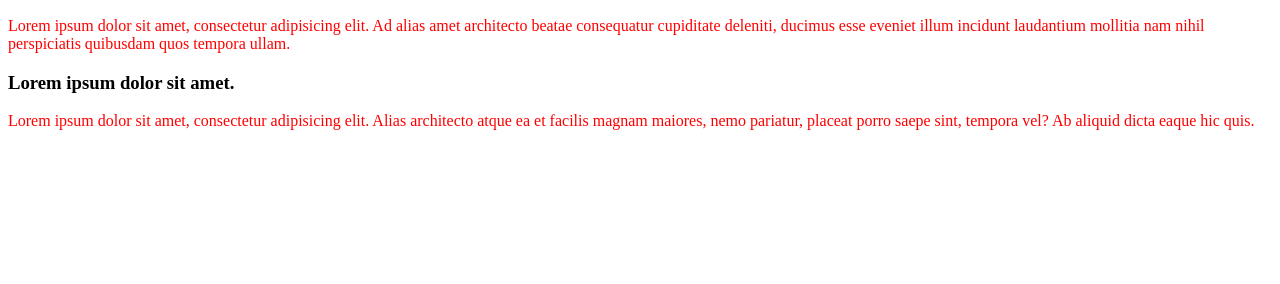
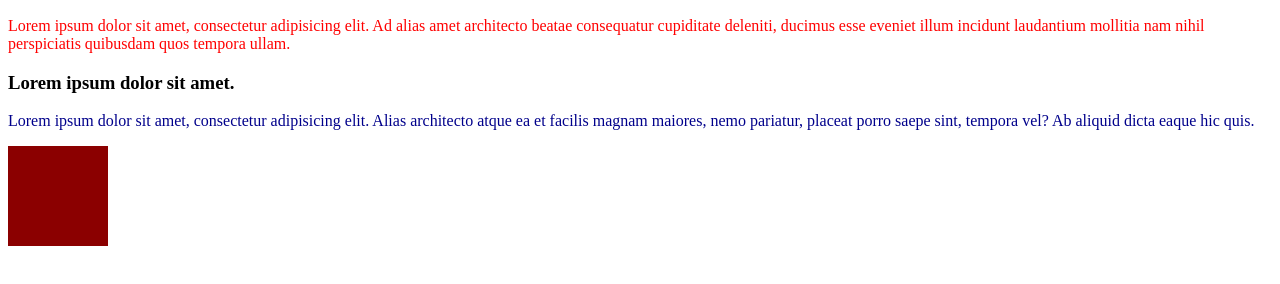
Before and after one commit to atanasov11/NewPreoject, a plain HTML site: page index.html in a window 1280 px wide. Shown: the part 110-394 px from the top of the page. Drawn offline with Linux system fonts and the light colour scheme.

Commit message:
am adaugat patrat

```diff
--- a/index.html
+++ b/index.html
@@ -11,6 +11,9 @@
     <p>Lorem ipsum dolor sit amet, consectetur adipisicing elit. Ad alias amet architecto beatae consequatur cupiditate deleniti, ducimus esse eveniet illum incidunt laudantium mollitia nam nihil perspiciatis quibusdam quos tempora ullam.</p>
     <h3>Lorem ipsum dolor sit amet.</h3>
     <p class="paragraf">Lorem ipsum dolor sit amet, consectetur adipisicing elit. Alias architecto atque ea et facilis magnam maiores, nemo pariatur, placeat porro saepe sint, tempora vel? Ab aliquid dicta eaque hic quis.</p>
+
+    <div class="patrat"></div>
+
 <script src="js/script.js"></script>
 </body>
 </html>
--- a/style/style.css
+++ b/style/style.css
@@ -4,6 +4,12 @@ h1{
 p{
     color: red;
 }
-paragraf{
+.paragraf{
     color: darkblue;
 }
+.patrat{
+    background-color: darkred;
+    width: 100px;
+    height: 100px;
+
+}
```
